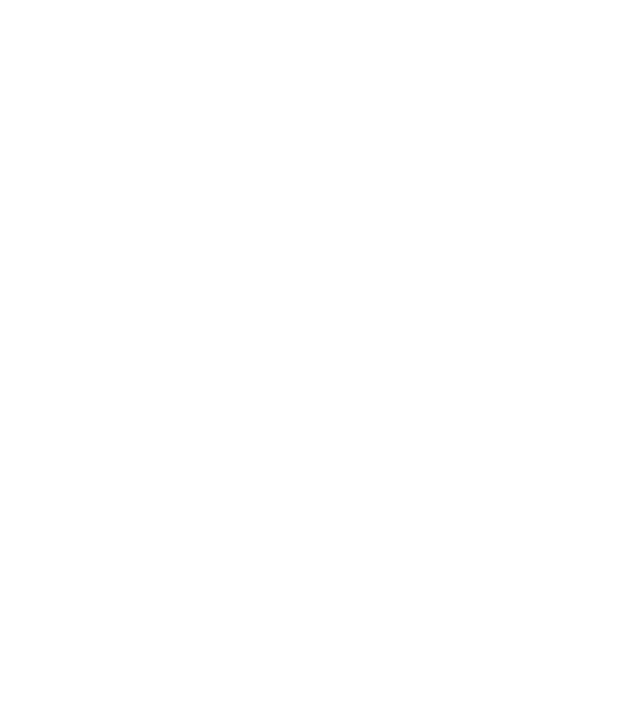
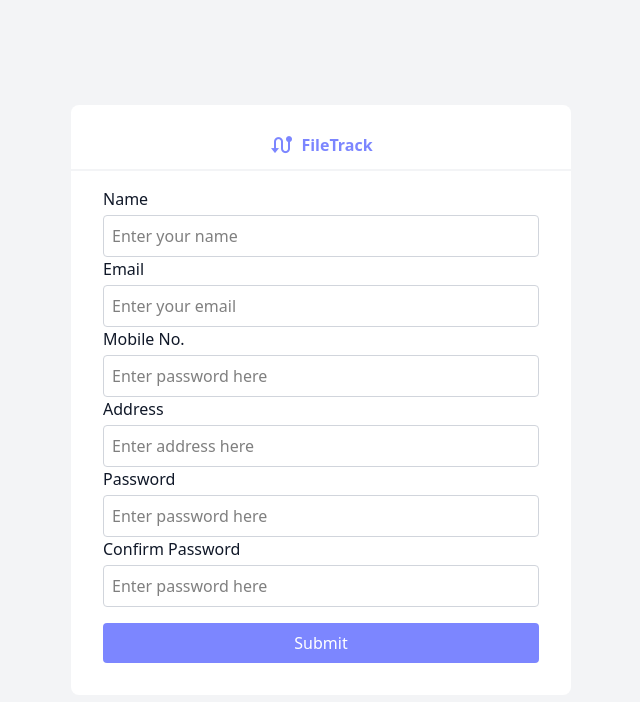
Before and after one commit to vivek76-coder/Filetrack, a website: page view/signup.html in a window 1280 px wide. Shown: the whole page, without its empty margins (319-959 px from the left). Drawn offline with nearby package versions, Linux system fonts and the light colour scheme.

Commit message:
index.html , signup.html design done and working on index.app.html

```diff
--- /dev/null
+++ b/view/app/index.app.html
@@ -0,0 +1,42 @@
+<!DOCTYPE html>
+<html lang="en">
+
+<head>
+    <meta charset="UTF-8">
+    <meta name="viewport" content="width=device-width, initial-scale=1.0">
+    <title>Document</title>
+    <script src="https://cdn.jsdelivr.net/npm/@tailwindcss/browser@4"></script>
+    <link href="https://cdn.jsdelivr.net/npm/remixicon@4.9.0/fonts/remixicon.css" rel="stylesheet" />
+</head>
+
+<body>
+    <div class="bg-gray-100 h-screen w-full">
+        <aside class=" fixed top-0 left-0 w-[250px] h-screen bg-indigo-400 flex flex-col items-center p-2 gap-4">
+            <div class=" w-48 h-32 bg-indigo-300 rounded-md bg-clip-padding backdrop-filter backdrop-blur-2xl bg-opacity-10 border border-gray-100 my-4 hover:shadow-2xl">
+                <img src="" alt="">
+            </div>
+            <div class=" w-48 h-96 bg-indigo-300 rounded-md bg-clip-padding backdrop-filter backdrop-blur-2xl bg-opacity-10 border border-gray-100">
+
+            </div>
+        </aside>
+        <main class="ml-[250px] ">
+            <nav class="flex justify-between items-center bg-white p-2 w-full shadow-md">
+                <div class="flex items-center p-2 text-lg text-indigo-400 gap-2">
+                    <i class="ri-route-fill text-2xl"></i>
+                    <h1 class="font-semibold">FileTrack</h1>
+                </div>
+                <div class="flex justify-center gap-4 p-2">
+                    <div>
+                    <i class="ri-logout-circle-line bg-indigo-400 text-white p-2 rounded cursor-pointer hover:bg-indigo-500"></i>
+                    </div>
+                    <div>
+                        <i class="ri-menu-line bg-indigo-400 text-white p-2 rounded curson-pointer hover:bg-indigo-500"></i>
+                    </div>
+                </div>
+            </nav>
+        </main>
+    </div>
+
+</body>
+
+</html>
--- a/view/signup.html
+++ b/view/signup.html
@@ -0,0 +1,46 @@
+<!DOCTYPE html>
+<html lang="en">
+<head>
+    <meta charset="UTF-8">
+    <meta name="viewport" content="width=device-width, initial-scale=1.0">
+    <title>Document</title>
+    <script src="https://cdn.jsdelivr.net/npm/@tailwindcss/browser@4"></script>
+    <link href="https://cdn.jsdelivr.net/npm/remixicon@4.9.0/fonts/remixicon.css" rel="stylesheet"/>
+</head>
+<body class="bg-gray-100 min-h-screen flex items-center justify-center">
+    <div class="w-[500px] bg-white rounded-lg p-4">
+        <div class="flex justify-center items-center p-2 text-indigo-400 gap-2">
+            <i class="ri-route-fill text-2xl"></i>
+            <h1 class="font-semibold">FileTrack</h1>
+        </div>
+        <div class="h-px border border-gray-100 -mx-4"></div>
+        <form class="p-4">
+            <div class="space-y-1">
+                <label class="text-medium block text-gray-900">Name</label>
+                <input type="text" class="border  border-gray-300 rounded w-full p-2" name="name" placeholder="Enter your name" required />
+            </div>
+            <div class="space-y-1">
+                <label class="text-medium block text-gray-900">Email</label>
+                <input type="email" class="border  border-gray-300 rounded w-full p-2" name="email" placeholder="Enter your email" required />
+            </div>
+             <div class="space-y-1">
+                <label class="text-medium block text-gray-900">Mobile No.</label>
+                <input type="text" class="border  border-gray-300 rounded w-full p-2" name="MobileNumber" placeholder="Enter password here" required />
+            </div>
+             <div class="space-y-1">
+                <label class="text-medium block text-gray-900">Address</label>
+                <input type="text" class="border  border-gray-300 rounded w-full p-2" name="address" placeholder="Enter address here" required />
+            </div>
+             <div class="space-y-1">
+                <label class="text-medium block text-gray-900">Password</label>
+                <input type="password" class="border  border-gray-300 rounded w-full p-2" name="password" placeholder="Enter password here" required />
+            </div>
+             <div class="space-y-1">
+                <label class="text-medium block text-gray-900">Confirm Password</label>
+                <input type="password" class="border  border-gray-300 rounded w-full p-2" name="password" placeholder="Enter password here" required />
+            </div>
+            <button type="submit" class="w-full bg-indigo-400 text-white p-2 rounded mt-4 hover:bg-indigo-500 cursor-pointer">Submit</button>
+        </form>
+    </div>
+</body>
+</html>
```
Also changed, not shown: view/index.html (+2 -2 lines).
